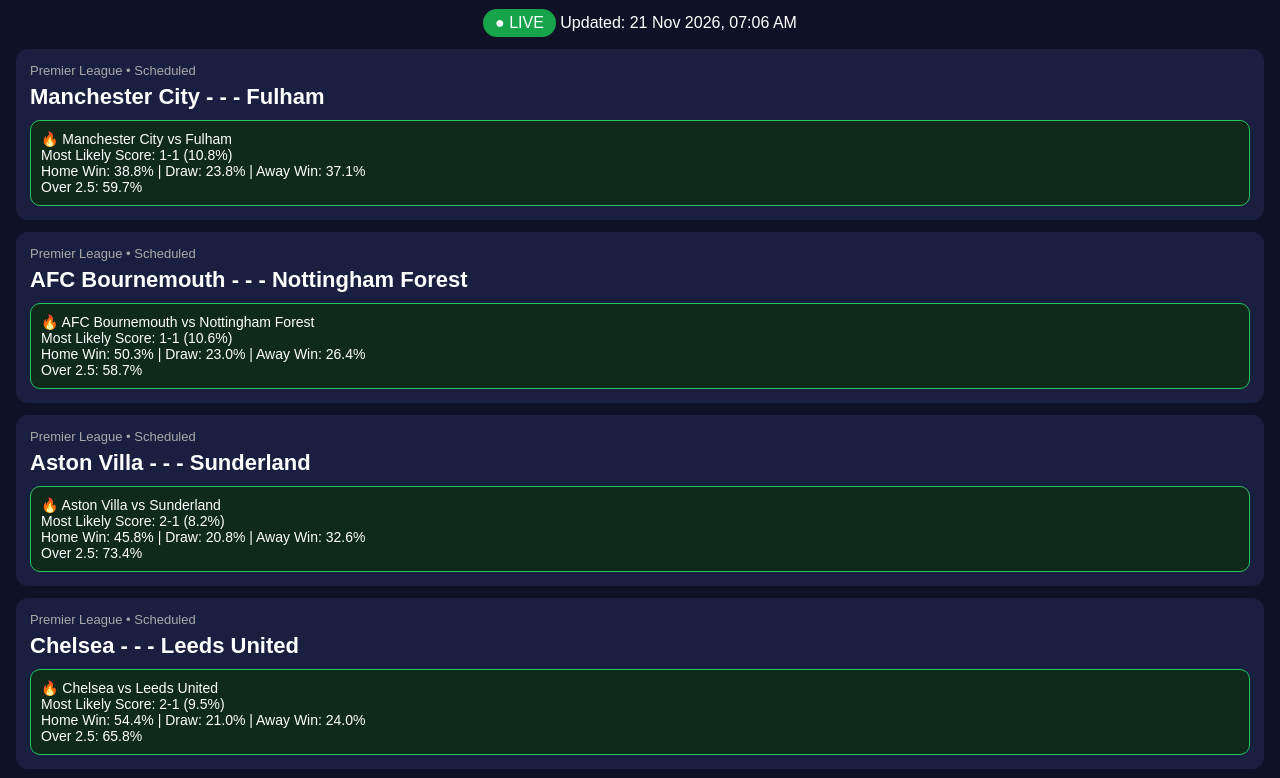
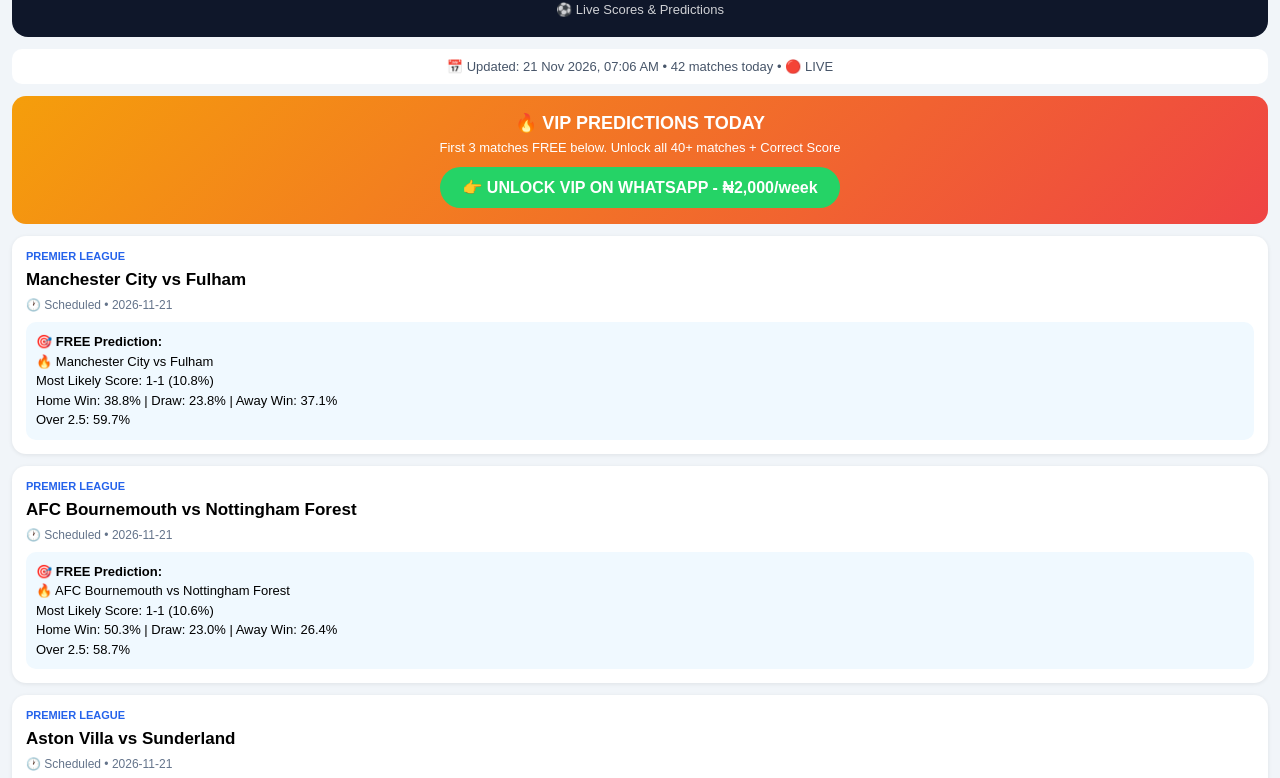
Before and after one commit to hellolumierestudios-eng/world-stats-hub, a plain HTML site: page index.html in a window 1280 px wide. Shown: the part 88-866 px from the top of the page. Drawn offline with Linux system fonts and the light colour scheme.

Commit message:
Update index.html

```diff
--- a/index.html
+++ b/index.html
@@ -1,84 +1,88 @@
 <!DOCTYPE html>
-<html>
+<html lang="en">
 <head>
-<meta charset="utf-8">
-<meta name="viewport" content="width=device-width, initial-scale=1">
-<title>World Stats Hub</title>
+<meta charset="UTF-8">
+<meta name="viewport" content="width=device-width, initial-scale=1.0">
+<title>World Stats Hub - Predictions</title>
 <style>
-body{background:#0f1226;color:white;font-family:Arial;padding:16px;margin:0}
-h1{text-align:center}
-.badge{background:#16a34a;display:inline-block;padding:5px 12px;border-radius:20px}
-.card{background:#1a1e3f;padding:14px;border-radius:12px;margin:12px 0}
-.score{font-size:22px;font-weight:bold;margin:6px 0}
-.small{color:#aaa;font-size:13px}
-.pred{background:#0f2a1a;border:1px solid #22c55e;padding:10px;border-radius:10px;margin-top:10px;font-size:14px;white-space:pre-line}
-.pred b{color:#4ade80}
+*{box-sizing:border-box;margin:0;padding:0;font-family:Arial,sans-serif}
+body{background:#f1f5f9;padding:12px}
+.header{background:#0f172a;color:white;padding:20px 16px;border-radius:16px;text-align:center}
+.header h1{font-size:26px}
+.header p{font-size:13px;opacity:.8;margin-top:4px}
+.updated{background:white;padding:10px;border-radius:10px;margin:12px 0;text-align:center;font-size:13px;color:#475569}
+.vip-banner{background:linear-gradient(135deg,#f59e0b,#ef4444);color:white;padding:16px;border-radius:14px;text-align:center;margin-bottom:12px}
+.vip-banner h2{font-size:18px}
+.vip-banner p{font-size:13px;margin:6px 0}
+.vip-btn{display:inline-block;background:#25D366;color:white;padding:11px 22px;border-radius:25px;text-decoration:none;font-weight:bold;margin-top:6px}
+.card{background:white;border-radius:14px;padding:14px;margin-bottom:12px;box-shadow:0 1px 4px rgba(0,0,0,.08)}
+.league{font-size:11px;font-weight:bold;color:#2563eb;text-transform:uppercase}
+.teams{font-size:17px;font-weight:bold;margin:8px 0}
+.time{font-size:12px;color:#64748b}
+.pred{margin-top:10px;background:#f0f9ff;padding:10px;border-radius:10px;font-size:13px;line-height:1.5;white-space:pre-line}
+.lock{margin-top:10px;background:#fef3c7;padding:14px;border-radius:10px;text-align:center;border:1px solid #f59e0b}
+.lock b{font-size:15px}
+.lock span{font-size:12px;color:#475569}
+.lock a{display:inline-block;background:#25D366;color:white;padding:10px 18px;border-radius:20px;text-decoration:none;font-weight:bold;margin-top:10px}
+.footer{text-align:center;font-size:12px;color:#94a3b8;padding:16px}
 </style>
 </head>
 <body>
-<h1>🌍 WORLD STATS HUB</h1>
-<center><span class="badge">● LIVE</span> <span id="updated"></span></center>
-<div id="list">Loading...</div>
+
+<div class="header">
+  <h1>🌍 WORLD STATS HUB</h1>
+  <p>Real World Stats, No Fake News</p>
+  <p style="margin-top:8px;">⚽ Live Scores & Predictions</p>
+</div>
+
+<div class="updated" id="updated">Loading...</div>
+
+<div class="vip-banner">
+  <h2>🔥 VIP PREDICTIONS TODAY</h2>
+  <p>First 3 matches FREE below. Unlock all 40+ matches + Correct Score</p>
+  <a class="vip-btn" href="https://wa.me/2347037455955?text=Hi%2C%20I%20want%20VIP%20Predictions" target="_blank">👉 UNLOCK VIP ON WHATSAPP - ₦2,000/week</a>
+</div>
+
+<div id="list">Loading matches...</div>
+
+<div class="footer">© World Stats Hub • Follow @WorldStatsHub<br>Predictions are for entertainment. 18+</div>
 
 <script>
-async function load(){
-  try{
-    const r = await fetch('scores.json?v='+Date.now());
-    const data = await r.json();
-    const matches = data.matches || data.events || data || [];
-    document.getElementById('updated').textContent = 'Updated: ' + (data.updated || data.date || '');
-    let html = '';
-    matches.forEach(m=>{
-      // Try EVERY possible name for teams
-      let home = m.home || m.homeTeam || m.home_team || (m.teams && m.teams.home) || (m.competitors && m.competitors[0]) || '';
-      let away = m.away || m.awayTeam || m.away_team || (m.teams && m.teams.away) || (m.competitors && m.competitors[1]) || '';
-      if(typeof home==='object') home = home.name || home.displayName || home.team?.displayName || '';
-      if(typeof away==='object') away = away.name || away.displayName || away.team?.displayName || '';
+fetch('scores.json')
+.then(r => r.json())
+.then(data => {
+  const matches = data.matches || [];
+  document.getElementById('updated').innerHTML = '📅 Updated: ' + (data.updated || 'Today') + ' • ' + matches.length + ' matches today • 🔴 LIVE';
 
-      // Try EVERY possible name for score
-      let hs = m.homeScore ?? m.home_score ?? m.home_goals ?? m.homeResult ?? '';
-      let as = m.awayScore ?? m.away_score ?? m.away_goals ?? m.awayResult ?? '';
-      // If score is in one string like "2 - 1"
-      if((hs===''||hs===undefined) && m.score){
-        let parts = String(m.score).split(/[-:]/);
-        if(parts.length>=2){ hs=parts[0].trim(); as=parts[1].trim(); }
-      }
-      if((hs===''||hs===undefined) && m.result){
-        let parts = String(m.result).split(/[-:]/);
-        if(parts.length>=2){ hs=parts[0].trim(); as=parts[1].trim(); }
-      }
-      // ESPN raw format
-      if((hs===''||hs===undefined) && m.competitions){
-        try{
-          let comps = m.competitions[0].competitors;
-          let h = comps.find(c=>c.homeAway==='home');
-          let a = comps.find(c=>c.homeAway==='away');
-          hs = h?.score; as = a?.score;
-          home = home || h?.team?.displayName;
-          away = away || a?.team?.displayName;
-        }catch(e){}
-      }
-      if(hs===undefined||hs===null||hs==='') hs='-';
-      if(as===undefined||as===null||as==='') as='-';
+  let html = '';
+  matches.forEach((match, index) => {
+    html += `<div class="card">
+      <div class="league">${match.league || ''}</div>
+      <div class="teams">${match.home} vs ${match.away}</div>
+      <div class="time">🕐 ${match.time || match.status || ''} • ${match.date || ''}</div>`;
 
-      let league = m.league || m.leagueName || m.tournament || '';
-      let status = m.status || m.state || m.statusText || 'Full Time';
-      if(typeof status==='object') status = status.type?.detail || status.displayName || 'Full Time';
+    if (index < 3) {
+      html += `<div class="pred"><b>🎯 FREE Prediction:</b><br>${match.prediction || 'Coming soon'}</div>`;
+    } else {
+      html += `<div class="lock">
+        <b>🔒 VIP LOCKED</b><br>
+        <span>Unlock this + all other VIP predictions</span><br>
+        <a href="https://wa.me/2347037455955?text=Hi%2C%20I%20want%20VIP%20Predictions%20for%20${encodeURIComponent(match.home + ' vs ' + match.away)}" target="_blank">👉 UNLOCK ON WHATSAPP</a><br>
+        <span>₦2,000 / week</span>
+      </div>`;
+    }
+    html += `</div>`;
+  });
 
-      // NEW: PREDICTION
-      let predHtml = '';
-      if(m.prediction){
-        predHtml = `<div class="pred">${m.prediction}</div>`;
-      }
+  if (matches.length === 0) {
+    html = '<div class="card" style="text-align:center;">No matches today. Check back tomorrow.</div>';
+  }
 
-      html += `<div class="card"><div class="small">${league} • ${status}</div><div class="score">${home} ${hs} - ${as} ${away}</div>${predHtml}</div>`;
-    });
-    document.getElementById('list').innerHTML = html || 'No matches found';
-  }catch(e){
-    document.getElementById('list').innerHTML = 'Error loading scores: '+e;
-  }
-}
-load();
+  document.getElementById('list').innerHTML = html;
+})
+.catch(e => {
+  document.getElementById('list').innerHTML = '<div class="card">Could not load matches. Please refresh.</div>';
+});
 </script>
 </body>
 </html>
```
